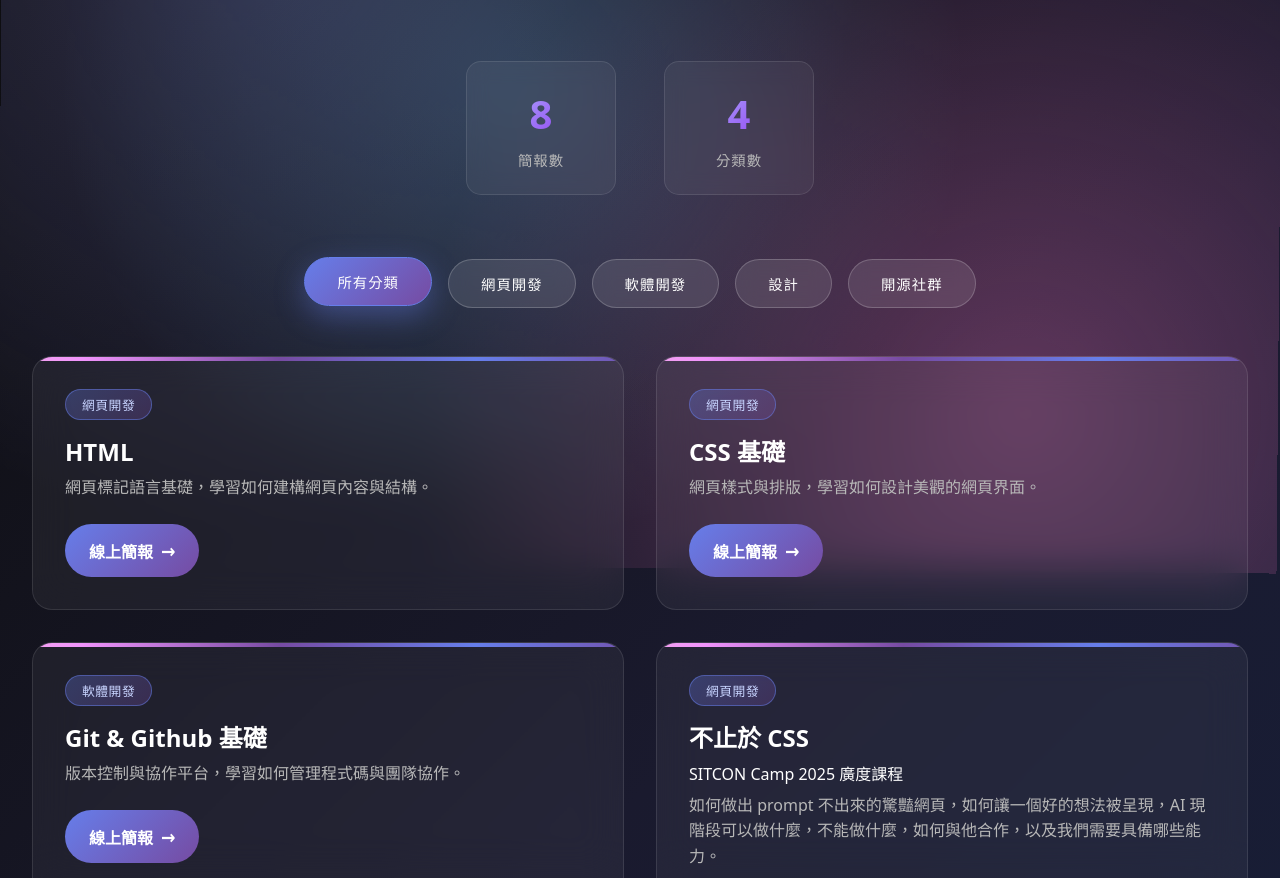
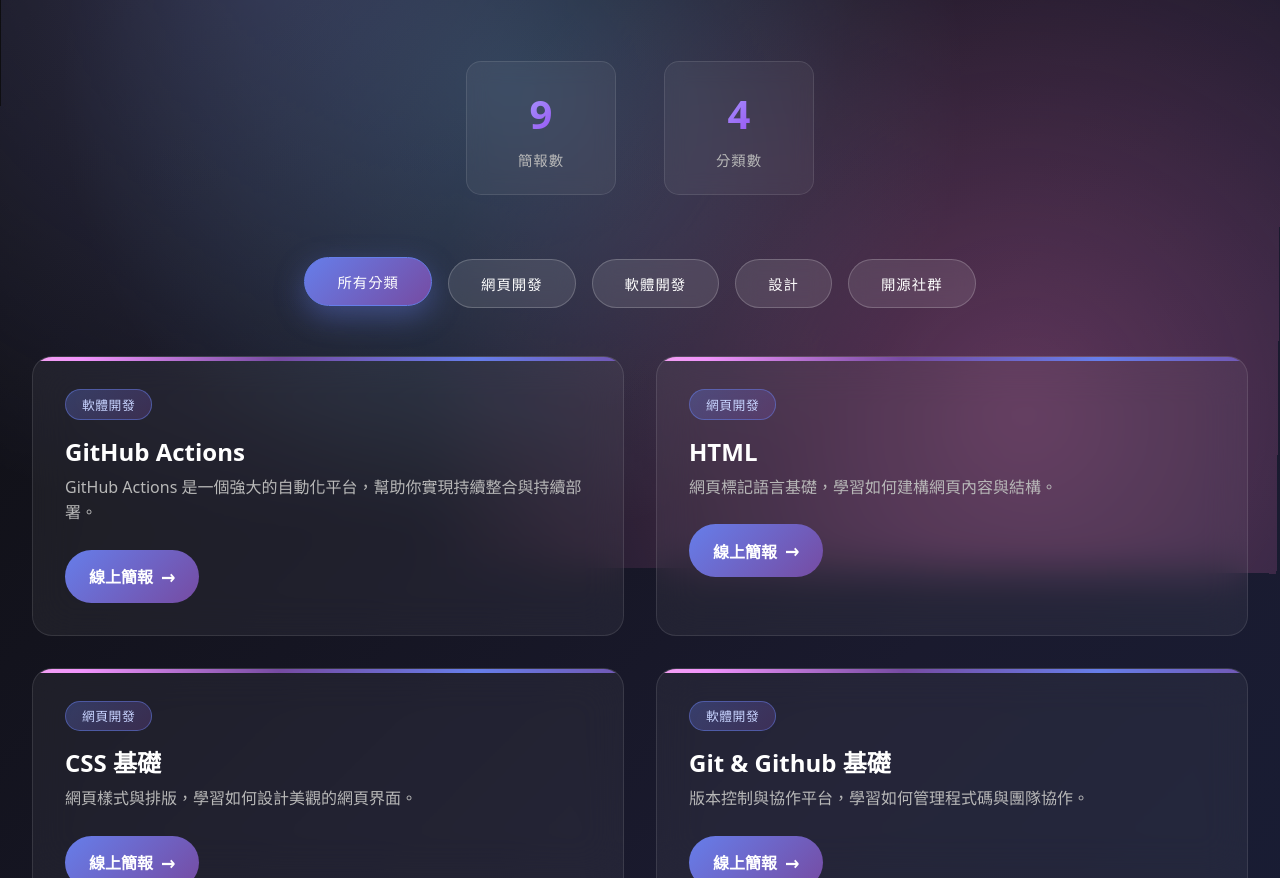
Before and after one commit to Edit-Mr/slides, a plain HTML site: page index.html in a window 1280 px wide. Shown: the part 222-1100 px from the top of the page. Drawn offline with Linux system fonts and the light colour scheme; a script that the page names is missing.

Commit message:
feat: actions slide

```diff
--- a/index.html
+++ b/index.html
@@ -367,6 +367,13 @@
       </div>
 
       <div class="slides-grid" id="slidesGrid">
+        <div class="slide-card" data-category="software">
+          <div class="slide-category">軟體開發</div>
+          <h3>GitHub Actions</h3>
+          <p class="slide-description">GitHub Actions 是一個強大的自動化平台，幫助你實現持續整合與持續部署。</p>
+          <a href="https://g.elvismao.com/slides/view?course=Actions" class="slide-link" target="_blank">線上簡報</a>
+        </div>
+
         <div class="slide-card" data-category="web">
           <div class="slide-category">網頁開發</div>
           <h3>HTML</h3>
@@ -399,9 +406,7 @@
           <div class="slide-category">網頁開發</div>
           <h3>前端特效：不都國中數學</h3>
           <p>SITCON 2025</p>
-                    <p class="slide-description">
-                        在這場議程中我要邀請你跳脫傳統框架的束縛。捨棄繁雜的工具，我將帶領大家使用純 CSS 和 JavaScript，結合國中數學的基礎邏輯，深入剖析那些令人驚豔的視覺效果。
-                    </p>
+          <p class="slide-description">在這場議程中我要邀請你跳脫傳統框架的束縛。捨棄繁雜的工具，我將帶領大家使用純 CSS 和 JavaScript，結合國中數學的基礎邏輯，深入剖析那些令人驚豔的視覺效果。</p>
           <a href="https://sitcon.org/2025/agenda/aa71e5/" class="slide-link" target="_blank">SITCON 官網</a>
         </div>
         <div class="slide-card" data-category="software">
```
Also changed, not shown: 1 other file. Lines whose indentation alone changed are shown as unchanged.
